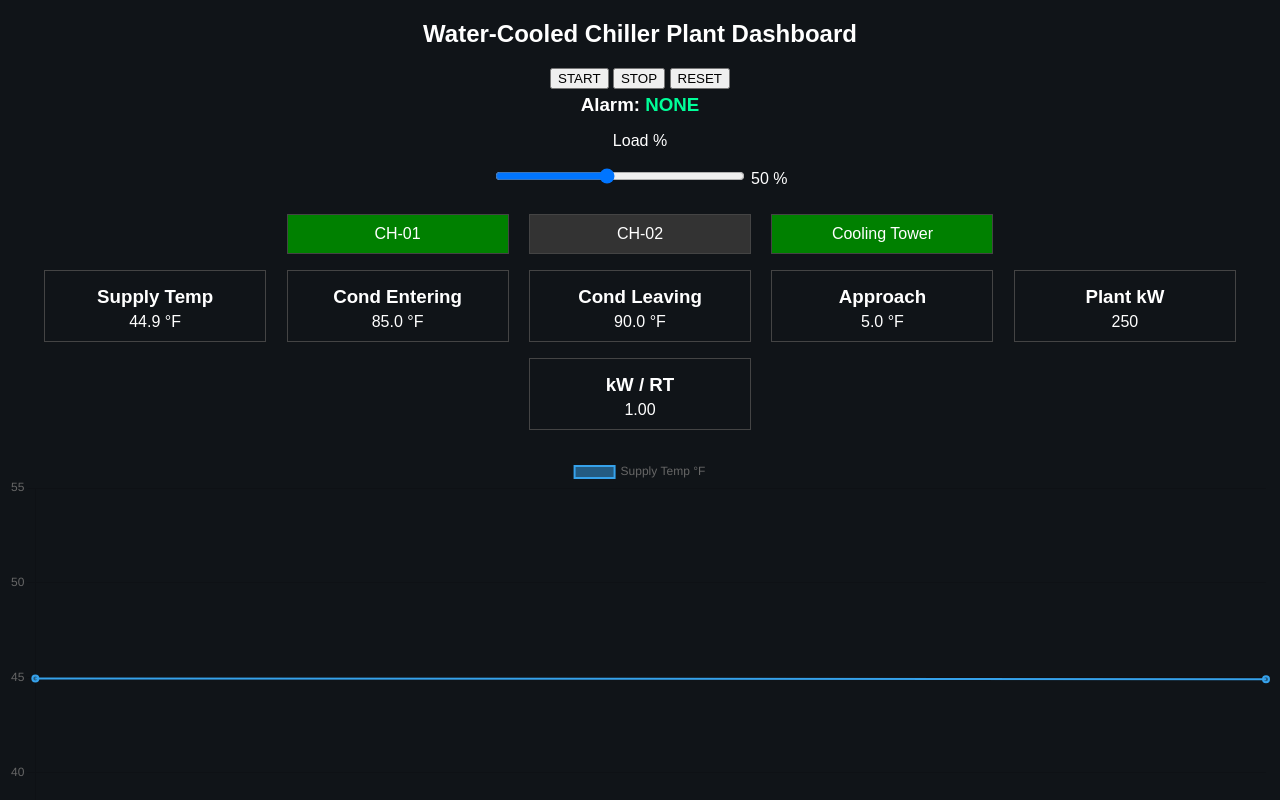
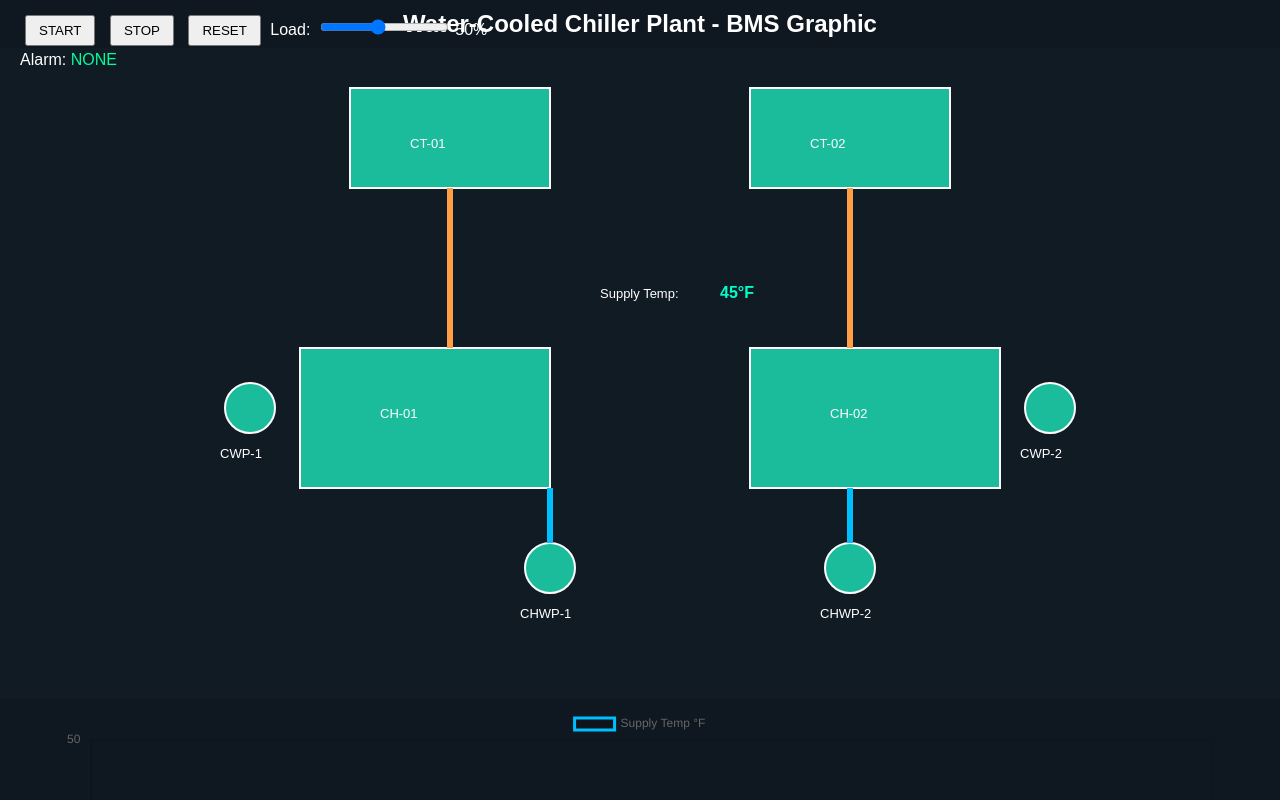
Before and after one commit to 67301040095-ux/Chiller.github.io, a plain HTML site: page index.html in a window 1280 px wide. Both pictures are taken after a click on the button "START". Shown: the top 800 px of the page. Drawn offline with nearby package versions, Linux system fonts and the light colour scheme.

Commit message:
Update index.html

```diff
--- a/index.html
+++ b/index.html
@@ -2,198 +2,186 @@
 <html>
 <head>
 <meta charset="UTF-8">
-<title>Plant Room BMS Dashboard</title>
+<title>Chiller Plant BMS Graphic</title>
 <script src="https://cdn.jsdelivr.net/npm/chart.js"></script>
 <style>
-body{background:#101418;color:white;font-family:Arial;text-align:center}
-.panel{display:inline-block;border:1px solid #444;padding:10px;margin:8px;width:200px}
-.on{background:green}
-.off{background:#333}
-.alarm{color:red;font-weight:bold}
-.normal{color:#00ff99;font-weight:bold}
-input[type=range]{width:250px}
-h3{margin:5px}
+body{margin:0;background:#0f1720;color:white;font-family:Arial}
+h2{text-align:center;margin:10px}
+
+.panel{position:absolute;top:10px;left:20px;z-index:10}
+button{margin:5px;padding:6px 12px}
+input{margin-left:5px}
+
+svg{background:#111b24;display:block;margin:auto}
+
+.equip{fill:#3b3f46;stroke:white;stroke-width:2}
+.running{fill:#1abc9c}
+.alarmFlash{animation:flash 1s infinite}
+@keyframes flash{0%{fill:red}50%{fill:#3b3f46}100%{fill:red}}
+
+.pipeCHW{stroke:#00bfff;stroke-width:6;fill:none}
+.pipeCW{stroke:#ff9f43;stroke-width:6;fill:none}
+.flow{stroke-dasharray:10;animation:flow 1s linear infinite}
+@keyframes flow{from{stroke-dashoffset:0}to{stroke-dashoffset:-20}}
+
+.text{fill:white;font-size:13px}
+.value{fill:#00ffcc;font-weight:bold}
+
+.chartBox{width:90%;margin:auto;margin-top:10px}
 </style>
 </head>
 <body>
 
-<h2>Water-Cooled Chiller Plant Dashboard</h2>
+<h2>Water-Cooled Chiller Plant - BMS Graphic</h2>
 
+<div class="panel">
 <button onclick="startPlant()">START</button>
 <button onclick="stopPlant()">STOP</button>
 <button onclick="resetAlarm()">RESET</button>
-
-<h3>Alarm: <span id="alarmText" class="normal">NONE</span></h3>
-
-<p>Load %</p>
-<input type="range" min="10" max="100" value="50" id="loadSlider">
-<span id="loadVal">50</span> %
-
-<br><br>
-
-<div id="ch1" class="panel off">CH-01</div>
-<div id="ch2" class="panel off">CH-02</div>
-<div id="tower" class="panel off">Cooling Tower</div>
-
+Load:
+<input type="range" min="10" max="100" value="50" id="load">
+<span id="loadVal">50</span>%
 <br>
-
-<div class="panel">
-<h3>Supply Temp</h3>
-<span id="supplyTemp">45</span> °F
+Alarm: <span id="alarmText" style="color:#00ff99">NONE</span>
 </div>
 
-<div class="panel">
-<h3>Cond Entering</h3>
-<span id="condIn">85</span> °F
+<svg width="1300" height="650">
+
+<!-- Cooling Towers -->
+<rect id="CT1" x="350" y="40" width="200" height="100" class="equip"/>
+<rect id="CT2" x="750" y="40" width="200" height="100" class="equip"/>
+<text x="410" y="100" class="text">CT-01</text>
+<text x="810" y="100" class="text">CT-02</text>
+
+<!-- Chillers -->
+<rect id="CH1" x="300" y="300" width="250" height="140" class="equip"/>
+<rect id="CH2" x="750" y="300" width="250" height="140" class="equip"/>
+<text x="380" y="370" class="text">CH-01</text>
+<text x="830" y="370" class="text">CH-02</text>
+
+<!-- Pumps -->
+<circle id="CWP1" cx="250" cy="360" r="25" class="equip"/>
+<circle id="CWP2" cx="1050" cy="360" r="25" class="equip"/>
+<text x="220" y="410" class="text">CWP-1</text>
+<text x="1020" y="410" class="text">CWP-2</text>
+
+<circle id="CHWP1" cx="550" cy="520" r="25" class="equip"/>
+<circle id="CHWP2" cx="850" cy="520" r="25" class="equip"/>
+<text x="520" y="570" class="text">CHWP-1</text>
+<text x="820" y="570" class="text">CHWP-2</text>
+
+<!-- CW Pipes -->
+<line id="cw1" x1="450" y1="140" x2="450" y2="300" class="pipeCW"/>
+<line id="cw2" x1="850" y1="140" x2="850" y2="300" class="pipeCW"/>
+
+<!-- CHW Pipes -->
+<line id="chw1" x1="550" y1="440" x2="550" y2="495" class="pipeCHW"/>
+<line id="chw2" x1="850" y1="440" x2="850" y2="495" class="pipeCHW"/>
+
+<!-- Temp Display -->
+<text x="600" y="250" class="text">Supply Temp:</text>
+<text id="tempVal" x="720" y="250" class="value">45°F</text>
+
+</svg>
+
+<div class="chartBox">
+<canvas id="trend"></canvas>
 </div>
 
-<div class="panel">
-<h3>Cond Leaving</h3>
-<span id="condOut">95</span> °F
-</div>
+<script>
 
-<div class="panel">
-<h3>Approach</h3>
-<span id="approach">10</span> °F
-</div>
-
-<div class="panel">
-<h3>Plant kW</h3>
-<span id="plantKW">0</span>
-</div>
-
-<div class="panel">
-<h3>kW / RT</h3>
-<span id="kwrt">0</span>
-</div>
-
-<br><br>
-<canvas id="trend" width="900" height="300"></canvas>
-
-<script>
-let systemOn=false
+let running=false
 let alarm=false
 let temp=45
-let lead="CH-01"
 
 const cutOut=41
 const restart=44
-const rotateTime=60
-let rotateTimer=0
 
-let ch1={run:false}
-let ch2={run:false}
+const chart=new Chart(document.getElementById("trend"),{
+ type:'line',
+ data:{
+  labels:[],
+  datasets:[{
+   label:"Supply Temp °F",
+   data:[],
+   borderColor:"#00bfff",
+   tension:0.2
+  }]
+ },
+ options:{animation:false,scales:{y:{min:35,max:50}}}
+})
 
-function startPlant(){systemOn=true}
-function stopPlant(){systemOn=false;ch1.run=false;ch2.run=false}
+function startPlant(){
+ if(!alarm){
+  running=true
+  setRunning(true)
+ }
+}
+
+function stopPlant(){
+ running=false
+ setRunning(false)
+}
+
 function resetAlarm(){
  if(alarm){
   alarm=false
   document.getElementById("alarmText").innerText="NONE"
-  document.getElementById("alarmText").className="normal"
+  document.getElementById("alarmText").style.color="#00ff99"
+  document.getElementById("CH1").classList.remove("alarmFlash")
  }
 }
 
-function updateUI(){
- document.getElementById("supplyTemp").innerText=temp.toFixed(1)
- document.getElementById("ch1").className="panel "+(ch1.run?"on":"off")
- document.getElementById("ch2").className="panel "+(ch2.run?"on":"off")
- document.getElementById("tower").className="panel "+((ch1.run||ch2.run)?"on":"off")
- document.getElementById("loadVal").innerText=document.getElementById("loadSlider").value
+function setRunning(state){
+ ["CT1","CT2","CH1","CH2","CWP1","CWP2","CHWP1","CHWP2"].forEach(id=>{
+  document.getElementById(id).classList.toggle("running",state)
+ })
+ ["cw1","cw2","chw1","chw2"].forEach(id=>{
+  document.getElementById(id).classList.toggle("flow",state)
+ })
 }
 
-function plantLogic(){
+function loop(){
 
- if(!systemOn) return
+ let load=parseInt(document.getElementById("load").value)
+ document.getElementById("loadVal").innerText=load
 
- let load=parseInt(document.getElementById("loadSlider").value)
+ if(running && !alarm){
 
- rotateTimer++
- if(rotateTimer>=rotateTime){
-  lead=(lead==="CH-01")?"CH-02":"CH-01"
-  rotateTimer=0
- }
+  temp -= 0.07
+  temp += (load/100)*0.05
 
   if(temp<=cutOut){
    alarm=true
-  ch1.run=false
-  ch2.run=false
+   running=false
    document.getElementById("alarmText").innerText="LOW TEMP TRIP"
-  document.getElementById("alarmText").className="alarm"
- }
-
- if(alarm) return
-
- let need2 = load>70
-
- if(temp>=restart){
-  if(need2){
-   ch1.run=true
-   ch2.run=true
-  }else{
-   if(lead==="CH-01"){ch1.run=true;ch2.run=false}
-   else{ch2.run=true;ch1.run=false}
-  }
+   document.getElementById("alarmText").style.color="red"
+   document.getElementById("CH1").classList.add("alarmFlash")
+   setRunning(false)
   }
 
  }
 
-function plantPhysics(){
-
- if(!systemOn) return
-
- let load=parseInt(document.getElementById("loadSlider").value)
- let running=(ch1.run?1:0)+(ch2.run?1:0)
-
- if(running>0){ temp-=0.07*running }
- temp+= (load/100)*0.05
-
- // Condenser simulation
- let condEntering=80 + (load/100)*10
- let condLeaving=condEntering + (running*5)
- let approach=condLeaving-condEntering
-
- document.getElementById("condIn").innerText=condEntering.toFixed(1)
- document.getElementById("condOut").innerText=condLeaving.toFixed(1)
- document.getElementById("approach").innerText=approach.toFixed(1)
-
- // kW & Efficiency
- let totalRT=load*5
- let plantKW=running*150 + load*2
- let kwrt=(plantKW/totalRT)
-
- document.getElementById("plantKW").innerText=plantKW.toFixed(0)
- document.getElementById("kwrt").innerText=kwrt.toFixed(2)
-
- addData(temp)
+ if(!running && !alarm && temp>=restart){
+  setRunning(true)
  }
 
-setInterval(()=>{
- plantLogic()
- plantPhysics()
- updateUI()
-},1000)
+ document.getElementById("tempVal").innerText=temp.toFixed(1)+"°F"
 
-/* Trend */
-const ctx=document.getElementById('trend').getContext('2d')
-const chart=new Chart(ctx,{
- type:'line',
- data:{labels:[],datasets:[{label:'Supply Temp °F',data:[],borderWidth:2,tension:0.1}]},
- options:{animation:false,scales:{x:{display:false},y:{min:35,max:55}}}
-})
+ chart.data.labels.push("")
+ chart.data.datasets[0].data.push(temp)
 
-function addData(v){
- let t=new Date().toLocaleTimeString()
- chart.data.labels.push(t)
- chart.data.datasets[0].data.push(v)
  if(chart.data.labels.length>50){
   chart.data.labels.shift()
   chart.data.datasets[0].data.shift()
  }
+
  chart.update()
+
 }
 
-updateUI()
+setInterval(loop,1000)
+
 </script>
 
 </body>
```
Lines whose indentation alone changed are shown as unchanged.
